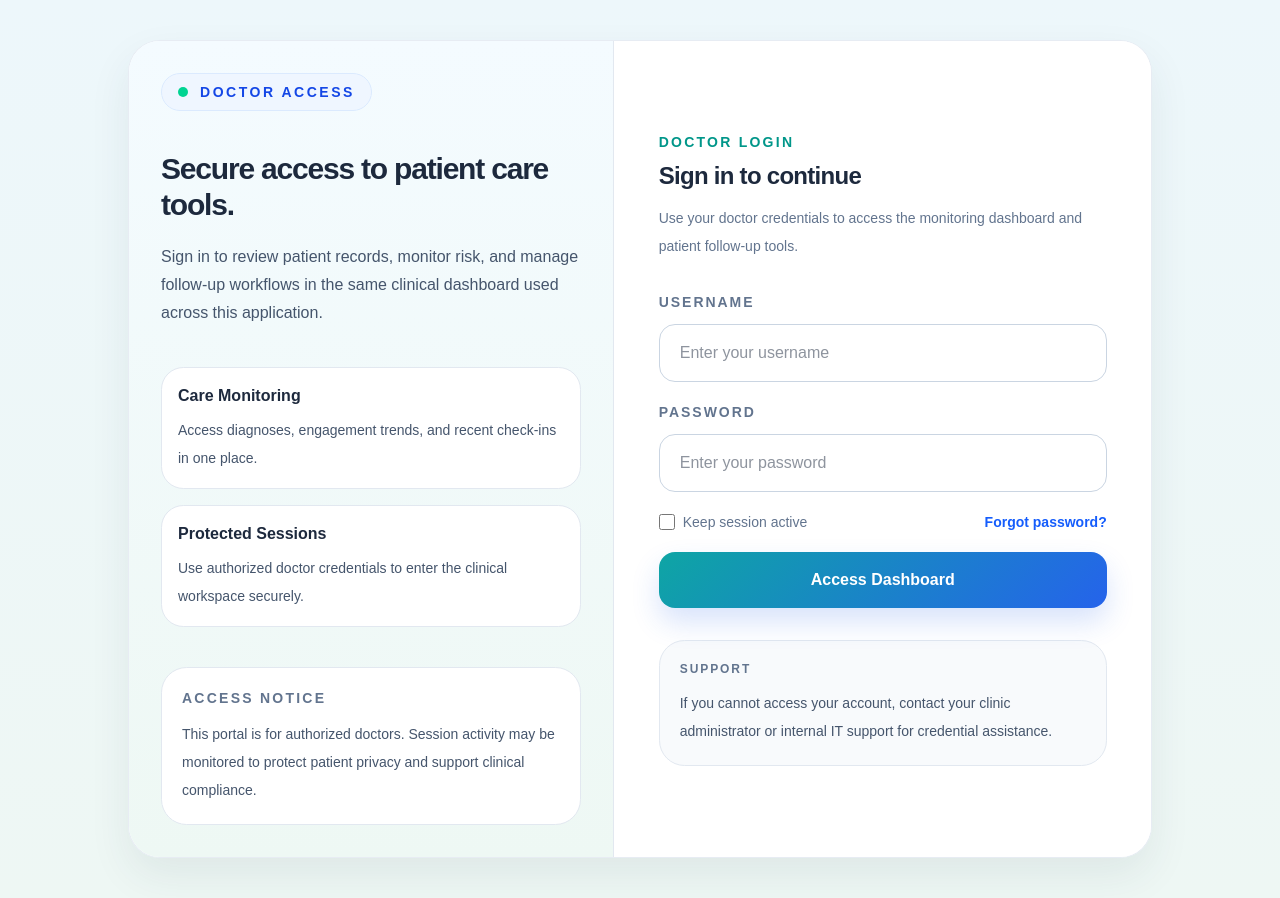
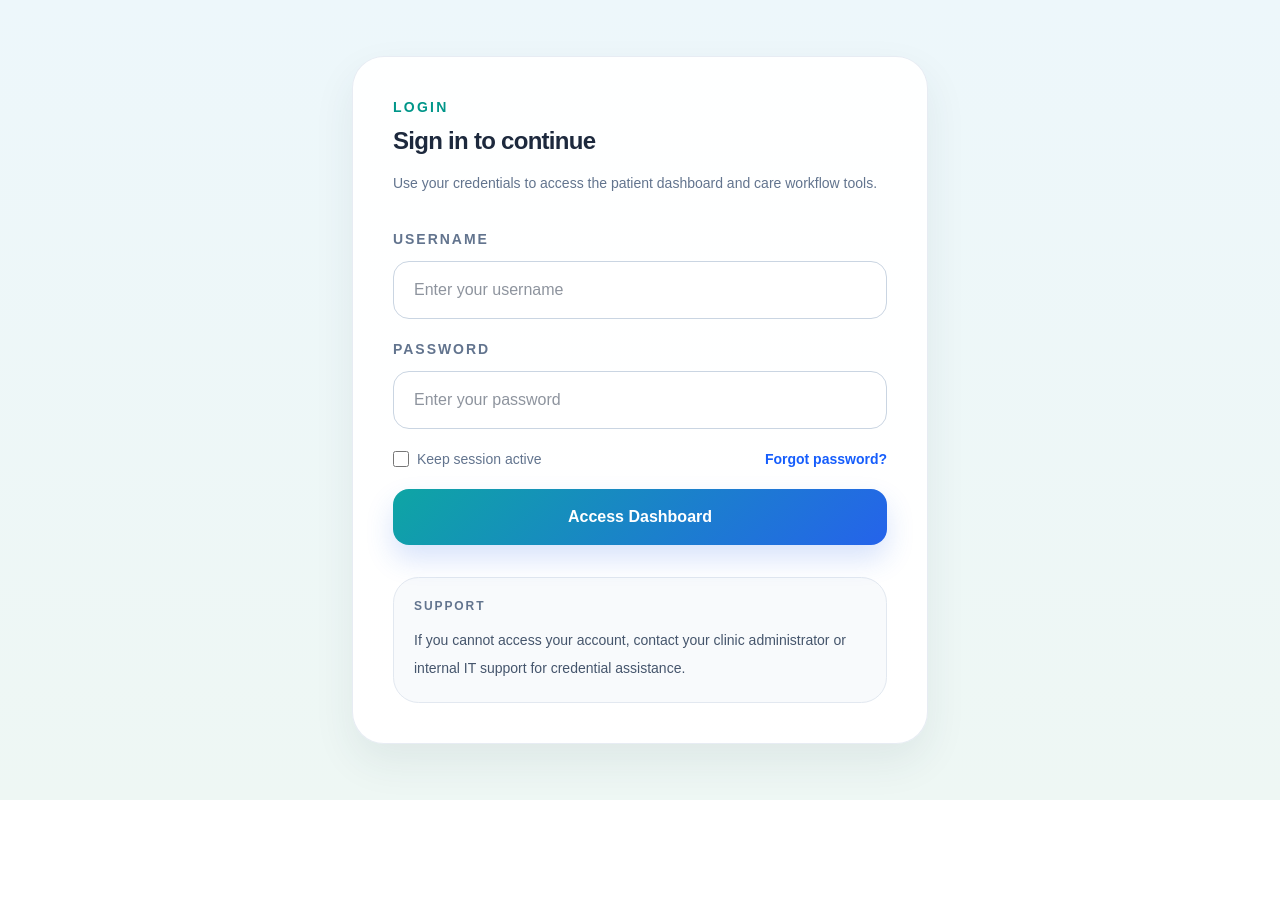
Before and after one commit to SynAeri/MistralHackathon2026, a Next.js app in the folder app/: page /login in a window 1280 px wide. After the commit the page ends 800 px from the top, so only its background shows below. Built offline with nearby package versions, Linux system fonts and the light colour scheme.

Commit message:
refactor

```diff
--- /dev/null
+++ b/app/app/add-patient/page.js
@@ -0,0 +1,47 @@
+"use client";
+
+import { useState } from "react";
+
+export default function AddPatientPage() {
+  const [mrn, setMrn] = useState("");
+
+  return (
+    <main className="min-h-screen bg-[linear-gradient(180deg,#edf7fb_0%,#eef7f4_100%)] px-6 py-10">
+      <div className="mx-auto max-w-2xl rounded-[2rem] border border-slate-200/80 bg-white/95 p-8 shadow-[0_18px_42px_rgba(44,62,80,0.08)]">
+        <p className="text-sm font-semibold uppercase tracking-[0.18em] text-blue-500">
+          Add Patient
+        </p>
+        <h1 className="mt-2 text-3xl font-bold text-slate-800">Enter MRN Number</h1>
+        <p className="mt-3 text-sm leading-7 text-slate-500">
+          Start a new patient record by entering the medical record number.
+        </p>
+
+        <div className="mt-8">
+          <label
+            htmlFor="mrn"
+            className="mb-3 block text-sm font-semibold uppercase tracking-[0.14em] text-slate-500"
+          >
+            MRN Number
+          </label>
+          <input
+            id="mrn"
+            type="text"
+            placeholder="Enter MRN"
+            value={mrn}
+            onChange={(event) => setMrn(event.target.value)}
+            className="w-full rounded-2xl border border-slate-300 bg-white px-5 py-4 text-base text-slate-800 outline-none transition focus:border-blue-400 focus:ring-4 focus:ring-blue-100"
+          />
+        </div>
+
+        <div className="mt-8 flex justify-end">
+          <button
+            type="button"
+            className="inline-flex items-center justify-center rounded-2xl bg-blue-500 px-6 py-3 text-base font-semibold text-white shadow-[0_14px_28px_rgba(37,99,235,0.18)] transition hover:bg-blue-600"
+          >
+            Submit
+          </button>
+        </div>
+      </div>
+    </main>
+  );
+}
--- a/app/app/login/page.js
+++ b/app/app/login/page.js
@@ -45,61 +45,17 @@ export default function LoginPage() {
 
   return (
     <main className="min-h-screen bg-[linear-gradient(180deg,#edf7fb_0%,#eef7f4_100%)] px-6 py-10">
-      <div className="mx-auto grid min-h-[calc(100vh-5rem)] w-full max-w-5xl overflow-hidden rounded-[2rem] border border-slate-200/80 bg-white/95 shadow-[0_18px_42px_rgba(44,62,80,0.08)] lg:grid-cols-[0.95fr_1.05fr]">
-        <section className="border-b border-slate-200 bg-[linear-gradient(180deg,#f4fbff_0%,#eef8f4_100%)] p-8 lg:border-b-0 lg:border-r">
-          <div className="flex h-full flex-col">
-            <div className="inline-flex w-fit items-center gap-3 rounded-full border border-blue-100 bg-blue-50 px-4 py-2 text-sm font-semibold uppercase tracking-[0.18em] text-blue-700">
-              <span className="inline-block h-2.5 w-2.5 rounded-full bg-emerald-400" />
-              Doctor Access
-            </div>
-
-            <div className="mt-10">
-              <h1 className="max-w-md text-2xl font-bold tracking-[-0.04em] text-slate-800 md:text-3xl">
-                Secure access to patient care tools.
-              </h1>
-              <p className="mt-5 max-w-xl text-sm leading-7 text-slate-600 md:text-base">
-                Sign in to review patient records, monitor risk, and manage follow-up workflows in
-                the same clinical dashboard used across this application.
-              </p>
-            </div>
-
-            <div className="mt-10 space-y-4">
-              <SimpleInfo
-                title="Care Monitoring"
-                text="Access diagnoses, engagement trends, and recent check-ins in one place."
-              />
-              <SimpleInfo
-                title="Protected Sessions"
-                text="Use authorized doctor credentials to enter the clinical workspace securely."
-              />
-            </div>
-
-            <div className="mt-auto pt-10">
-              <div className="rounded-[1.6rem] border border-slate-200 bg-white p-5">
-                <p className="text-sm font-semibold uppercase tracking-[0.16em] text-slate-500">
-                  Access Notice
-                </p>
-                <p className="mt-3 text-sm leading-7 text-slate-600">
-                  This portal is for authorized doctors. Session activity may be monitored to
-                  protect patient privacy and support clinical compliance.
-                </p>
-              </div>
-            </div>
-          </div>
-        </section>
-
-        <section className="flex items-center justify-center bg-white p-8 md:p-10">
-          <div className="w-full max-w-md">
+      <div className="mx-auto flex min-h-[calc(100vh-5rem)] max-w-xl items-center justify-center">
+        <section className="w-full rounded-[2rem] border border-slate-200/80 bg-white/95 p-8 shadow-[0_18px_42px_rgba(44,62,80,0.08)] md:p-10">
           <div>
             <p className="text-sm font-semibold uppercase tracking-[0.16em] text-teal-600">
-                Doctor Login
+              Login
             </p>
-              <h2 className="mt-2 text-2xl font-bold tracking-[-0.03em] text-slate-800">
+            <h1 className="mt-2 text-2xl font-bold tracking-[-0.03em] text-slate-800">
               Sign in to continue
-              </h2>
+            </h1>
             <p className="mt-3 text-sm leading-7 text-slate-500">
-                Use your doctor credentials to access the monitoring dashboard and patient follow-up
-                tools.
+              Use your credentials to access the patient dashboard and care workflow tools.
             </p>
           </div>
 
@@ -151,7 +107,6 @@ export default function LoginPage() {
               support for credential assistance.
             </p>
           </div>
-          </div>
         </section>
       </div>
     </main>
@@ -183,12 +138,3 @@ function Field({ id, label, type, placeholder, value, onChange, error }) {
     </div>
   );
 }
-
-function SimpleInfo({ title, text }) {
-  return (
-    <div className="rounded-[1.4rem] border border-slate-200 bg-white p-4">
-      <p className="text-base font-semibold text-slate-800">{title}</p>
-      <p className="mt-2 text-sm leading-7 text-slate-600">{text}</p>
-    </div>
-  );
-}
--- a/app/app/page.js
+++ b/app/app/page.js
@@ -81,9 +81,17 @@ export default function Home() {
             Review recent visits, upcoming appointments, and open each record for more detail.
           </p>
         </div>
-        <div className="inline-flex w-fit items-center gap-2 rounded-full border border-blue-100 bg-blue-50 px-4 py-2 text-sm font-medium text-blue-700">
-          <span className="inline-block h-2.5 w-2.5 rounded-full bg-blue-500" />
-          {isLoading ? "Syncing records" : `${patients.length} patients loaded`}
+        <div className="flex flex-col items-start gap-3 sm:items-end">
+          <Link
+            href="/add-patient"
+            className="inline-flex items-center rounded-xl bg-blue-500 px-4 py-2 text-sm font-semibold text-white shadow-sm transition hover:bg-blue-600"
+          >
+            Add Patient
+          </Link>
+          <div className="inline-flex w-fit items-center gap-2 rounded-full border border-blue-100 bg-blue-50 px-4 py-2 text-sm font-medium text-blue-700">
+            <span className="inline-block h-2.5 w-2.5 rounded-full bg-blue-500" />
+            {isLoading ? "Syncing records" : `${patients.length} patients loaded`}
+          </div>
         </div>
       </div>
       <div className="mb-6 flex justify-center rounded-md bg-white p-3">
```
Lines whose indentation alone changed are shown as unchanged.
